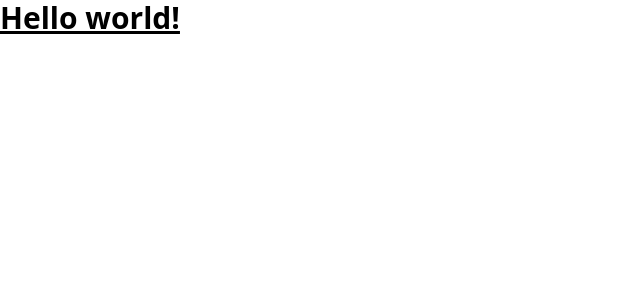
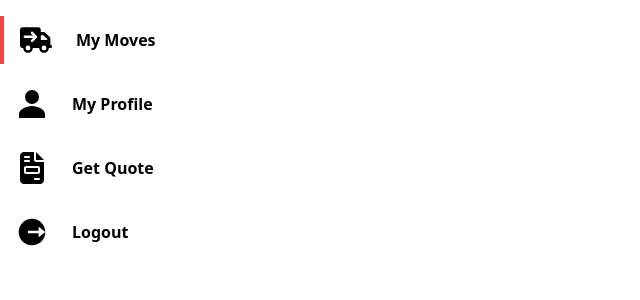
Before and after one commit to snow-2357/boxigo-assignment, a React (Vite) app: page / in a window 1280 px wide. Shown: the top 300 px of the page, without its empty margins (0-640 px from the left). Built offline with nearby package versions, Linux system fonts and the light colour scheme.

Commit message:
side bar

```diff
--- a/package.json
+++ b/package.json
@@ -11,7 +11,8 @@
   },
   "dependencies": {
     "react": "^18.2.0",
-    "react-dom": "^18.2.0"
+    "react-dom": "^18.2.0",
+    "react-icons": "^5.2.1"
   },
   "devDependencies": {
     "@types/react": "^18.2.66",
--- a/src/App.jsx
+++ b/src/App.jsx
@@ -1,9 +1,11 @@
-// import "./App.css";
+import Sidenav from "./components/Sidenav";
 
 function App() {
   return (
     <>
-      <h1 className="text-3xl font-bold underline">Hello world!</h1>
+      <div className="my-4">
+        <Sidenav />
+      </div>
     </>
   );
 }
--- /dev/null
+++ b/src/components/Sidenav.jsx
@@ -0,0 +1,48 @@
+// import "./App.css";
+import { FaTruckArrowRight } from "react-icons/fa6";
+import { IoPersonSharp } from "react-icons/io5";
+import { FaFileInvoice } from "react-icons/fa6";
+import { RiLogoutCircleRFill } from "react-icons/ri";
+
+export default function Sidenav() {
+  const currentMenu = 0;
+  const iconClasses = "mx-4 h-8 w-8";
+  const menuItems = [
+    {
+      id: 0,
+      name: "My Moves",
+      icon: <FaTruckArrowRight className={iconClasses} />,
+    },
+    {
+      id: 1,
+      name: "My Profile",
+      icon: <IoPersonSharp className={iconClasses} />,
+    },
+    {
+      id: 2,
+      name: "Get Quote",
+      icon: <FaFileInvoice className={iconClasses} />,
+    },
+    {
+      id: 3,
+      name: "Logout",
+      icon: <RiLogoutCircleRFill className={iconClasses} />,
+    },
+  ];
+  return (
+    <div>
+      {menuItems.map((item) => {
+        return (
+          <div
+            key={item.id}
+            className={`${
+              item.id === currentMenu && "border-l-4 border-red-500"
+            } flex gap-2 items-center my-4 py-2 hover:bg-gray-400 cursor-pointer`}
+          >
+            <div>{item.icon} </div> <h1 className="font-bold">{item.name}</h1>
+          </div>
+        );
+      })}
+    </div>
+  );
+}
```
Also changed, not shown: 1 other file (tests, documents, lock files or other folders).
